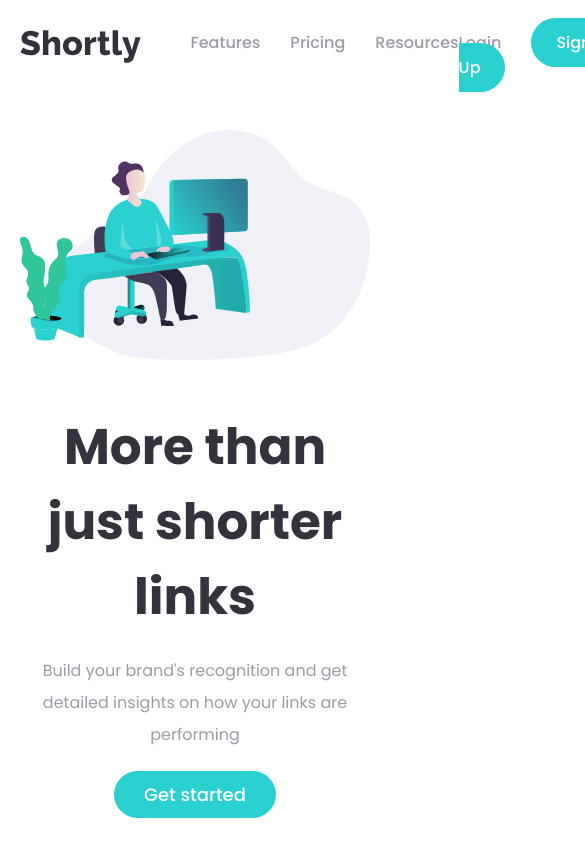
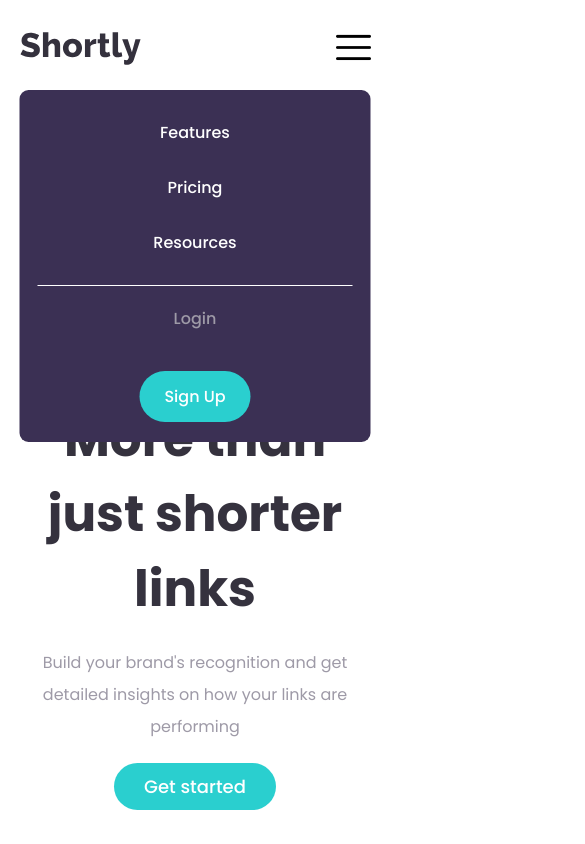
Before and after one commit to chiefcipher/url-shortener, a React (Create React App) app: page / in a window 390 px wide. Shown: the top 844 px of the page, 585 px wide, since content can reach past the window. Built offline with nearby package versions, Linux system fonts and the light colour scheme.

Commit message:
mobile nav

```diff
--- a/src/components/Nav/Nav.jsx
+++ b/src/components/Nav/Nav.jsx
@@ -1,21 +1,30 @@
 import React from "react"
 import {ReactComponent as NavLogo } from './logo.svg'
+import MenuLogo from './001-menu.png'
+
 
 export const Nav = ()=> {
+    const navItems = ['Features' , 'Pricing' , 'Resources ']
+
     return (
         <nav className='nav'>
             <div className="nav__icon">
                 <NavLogo />
             </div>
-            <ul className="nav__lists">
-                <li className="nav__lists--item"><a href='/#' className="no-deco">Features</a></li>
-                <li className="nav__lists--item"><a href='/#' className="no-deco">Pricing</a></li>
-                <li className="nav__lists--item"><a href='/#' className="no-deco">Resources</a></li>
+            <div className="nav__rhs">
+                {/* rhs signifies right hand side  */}
+                <ul className="nav__lists">
+                { navItems.map(item => (
+                <li className="nav__lists--item" key={item}><a href='/#' className="no-deco">{item}</a></li>
+                ))}
             </ul>
             <div className="nav__cta">
                 <a href='/#' className="no-deco cta cta--login login">Login</a>
                 <a href='/#' className="no-deco cta cta--signup signup">Sign Up</a>
             </div>
+            </div>
+
+            <img src={MenuLogo} width='35' height='35' className="nav__toggle-logo"/>
         </nav>
     )
 }
--- a/src/containers/App/sass/_nav.scss
+++ b/src/containers/App/sass/_nav.scss
@@ -2,7 +2,9 @@
     display: flex ;
     flex-direction: row ;
     justify-content: space-between;
+    align-items: baseline ;
     width : 90%  ;
+
     margin : 3rem  auto ;
     font-size : 1.6rem ;
     font-weight: 500 ;
@@ -10,34 +12,94 @@
 
 
     &__icon {
-        margin-right : 5rem ;
+        margin-right: 5rem ;
+    }
+    &__toggle-logo {
+        display:  none ;
 
+        @media (max-width : 750px ) {
+            display: block ;
+        }
+    }
+
+    &__rhs {
+        width : 100% ;
+        display: flex ;
+        flex-direction: row ;
+        justify-content: space-between ;
+
+
+        @media (max-width : 750px ) {
+            display: block ;
+            position : absolute ;
+            top : 9rem ;
+            left : 50% ;
+            transform: translateX(-50%);
+            width : 90% ;
+            border-radius: 9px ;;
+            text-align: center ;
+            background : $c-dark-violet  ;
+            color : #fff ;
+
+
+        }
     }
     &__lists {
         list-style: none ;
         display: flex ;
         flex-direction: row ;
-        margin-right : auto ;
+
+
+        @media (max-width : 750px ) {
+            display: block ;
+        }
 
         &--item {
 
+            @media (max-width : 750px ) {
+                margin : 3rem  0 ;
+            }
             a {
-                color : $c-grayish-violet
+                color : $c-grayish-violet ;
+                @media (max-width : 750px ) {
+                    color : #fff ;
+                }
             }
             &:nth-child(2) {
                 margin : 0 3rem;
+                @media (max-width : 750px ) {
+                    margin : 0 ;
+                }
             }
 
         }
     }
 
     &__cta{
+
+        @media (max-width : 750px ) {
+            display: flex ;
+            flex-direction: column ;
+            align-items: center;
+            border-top: 1px solid #fff ;
+            width : 90% ;
+            margin : 0 auto ;
+        }
         .login {
             margin-right : 3rem ;
+
+
         }
 
         .signup {
             padding : 1.3rem 2.5rem ;
         }
+
+        .login ,
+        .signup {
+            @media (max-width : 750px ) {
+                margin : 2rem 0 ;
+            }
+        }
     }
 }
```
Also changed, not shown: src/components/Nav/001-menu.png (added).
